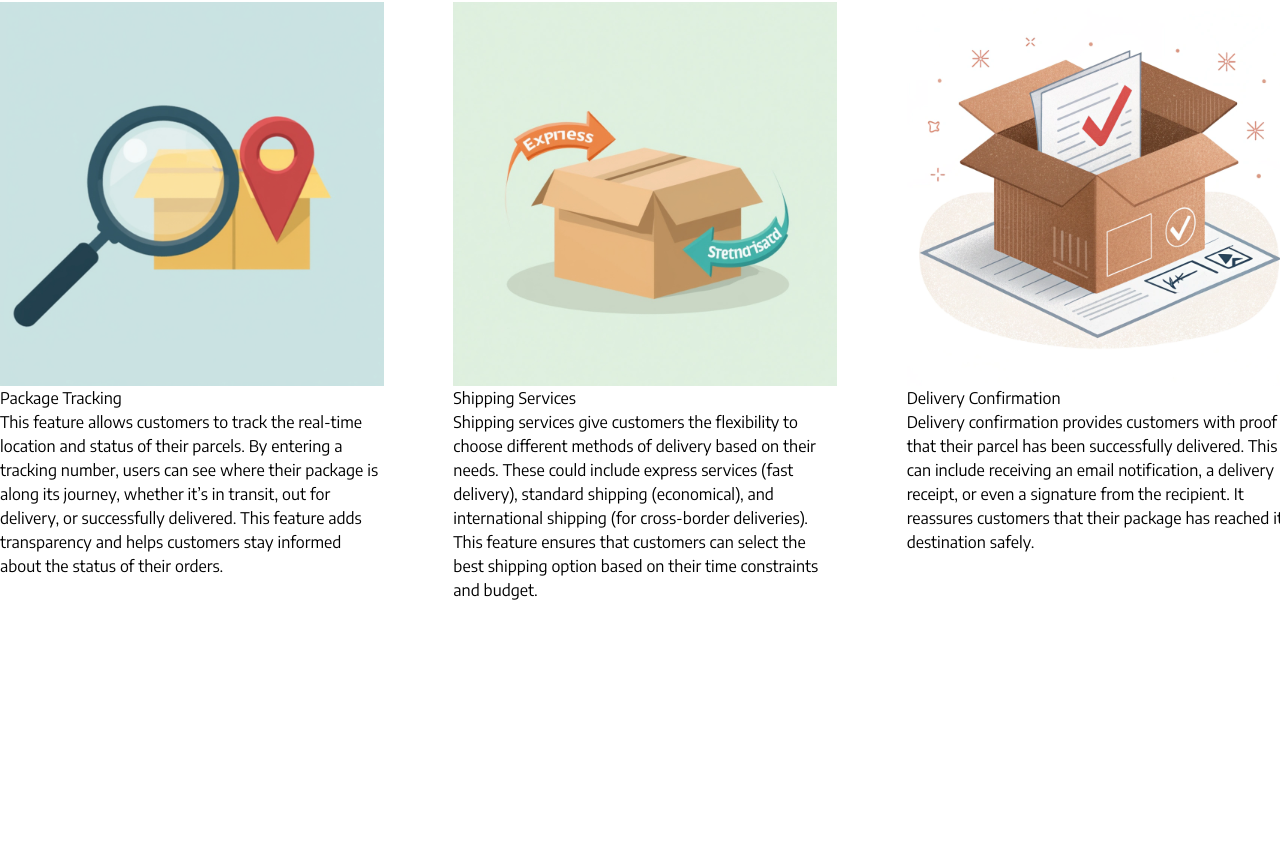
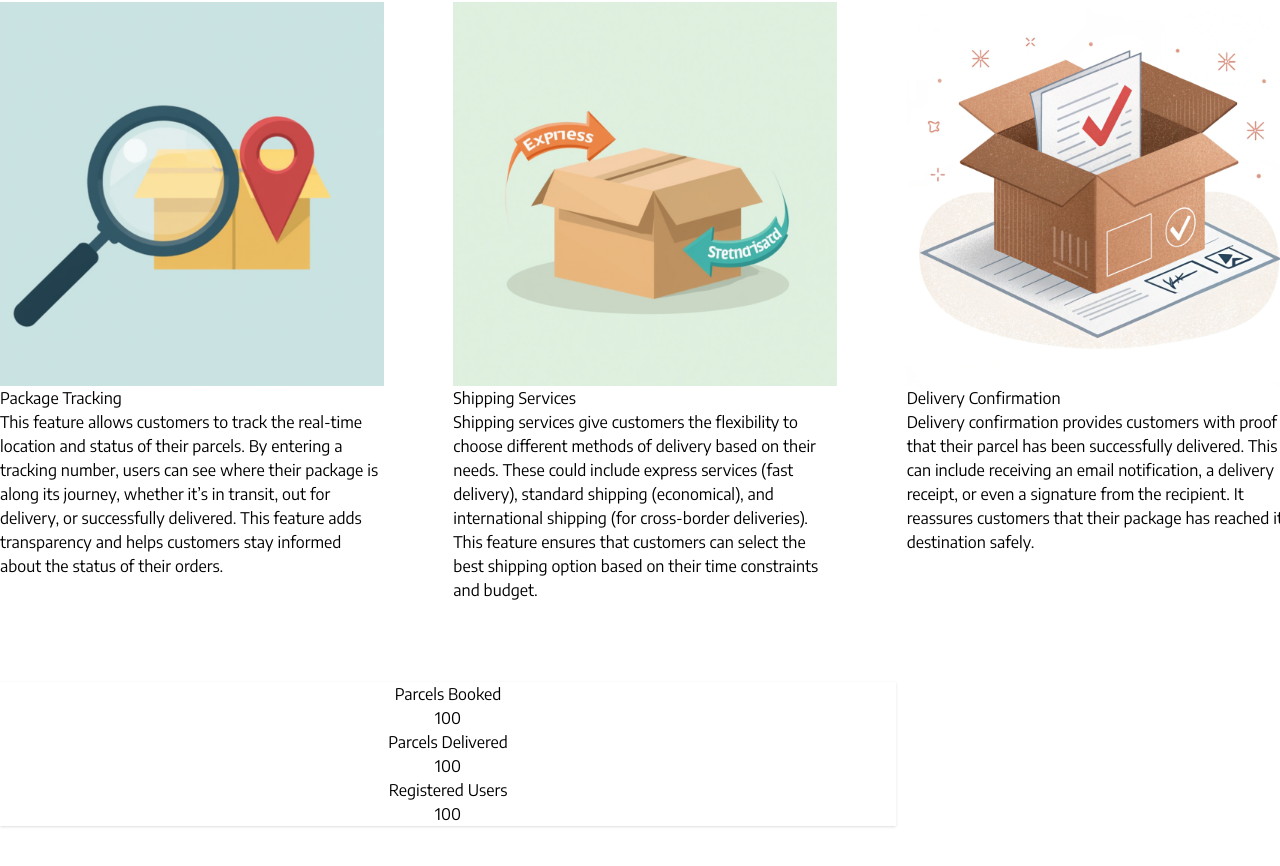
Before and after one commit to Captainboggey/get-deliverd-client, a React (Vite) app: page / in a window 1280 px wide. Shown: the part 994-1860 px from the top of the page. Before the commit the page ends 1596 px from the top, so only its background shows below. Built offline with nearby package versions, Linux system fonts and the light colour scheme; no server answers.

Commit message:
firebase added

```diff
--- a/package.json
+++ b/package.json
@@ -10,9 +10,13 @@
     "preview": "vite preview"
   },
   "dependencies": {
+    "@emotion/react": "^11.14.0",
+    "firebase": "^11.7.1",
     "localforage": "^1.10.0",
     "match-sorter": "^8.0.1",
     "react": "^19.1.0",
+    "react-awesome-reveal": "^4.3.1",
+    "react-countup": "^6.5.3",
     "react-dom": "^19.1.0",
     "react-helmet-async": "^2.0.5",
     "react-icons": "^5.5.0",
--- a/src/Pages/Home/Features/Features.jsx
+++ b/src/Pages/Home/Features/Features.jsx
@@ -2,13 +2,14 @@ import React from 'react';
 import i1 from "../../../assets/icons/1.jpg"
 import i2 from "../../../assets/icons/2.jpg"
 import i3 from "../../../assets/icons/a-checkmark-inside-a-parcel-box-with-a-delivery-si.png"
+import { Fade } from 'react-awesome-reveal';
 
 const Features = () => {
     return (
         <div className='flex justify-center '>
             <div>
                 <h2 className="text-center text-3xl my-20">Our Features Yours  <span className='font-bold text-green-500'> Safety</span></h2>
-
+            <Fade>
             <div className='grid grid-cols-1 md:grid-cols-3 gap-10 md:gap-20'>
                 <div className="card bg-primary text-primary-content w-96">
                     <div className="card-body">
@@ -37,6 +38,7 @@ const Features = () => {
                     </div>
                 </div>
             </div>
+            </Fade>
             </div>
 
         </div>
--- a/src/Pages/Home/Home/Home.jsx
+++ b/src/Pages/Home/Home/Home.jsx
@@ -2,6 +2,7 @@ import React from 'react';
 import Banner from '../Banner/Banner';
 import { Helmet } from 'react-helmet-async';
 import Features from '../Features/Features';
+import Stats from '../Stats/Stats';
 
 const Home = () => {
     return (
@@ -11,6 +12,7 @@ const Home = () => {
             </Helmet>
             <Banner></Banner>
             <Features></Features>
+            <Stats></Stats>
         </div>
     );
 };
--- a/src/Pages/Home/Home/Shared/Navbar/Navbar.jsx
+++ b/src/Pages/Home/Home/Shared/Navbar/Navbar.jsx
@@ -15,7 +15,7 @@ const Navbar = () => {
         <div className="navbar fixed bg-opacity-20 bg-gray-900">
             <div className="navbar-start">
                 <div className="dropdown">
-                    <div tabIndex={0} role="button" className="btn btn-ghost lg:hidden">
+                    <div tabIndex={0} role="button" className="btn btn-ghost text-white lg:hidden">
                         <svg
                             xmlns="http://www.w3.org/2000/svg"
                             className="h-5 w-5"
--- /dev/null
+++ b/src/Pages/Home/Stats/Stats.jsx
@@ -0,0 +1,44 @@
+
+import CountUp from 'react-countup';
+const Stats = () => {
+    return (
+        <div>
+
+            <div className='text-center my-20'>
+
+                <div className="stats shadow max-w-4xl">
+                    <CountUp start={0} end={100} delay={3}>
+                        {({ countUpRef, start }) => (
+                            <div className="stat place-items-center">
+                                <div className="stat-title">Parcels Booked</div>
+                                <div onPointerOver={start} className="stat-value"><span ref={countUpRef} /> </div>
+
+                            </div>
+                        )}
+                    </CountUp>
+                    <CountUp start={0} end={100} delay={3}>
+                        {({ countUpRef, start }) => (
+                            <div className="stat place-items-center">
+                                <div className="stat-title">Parcels Delivered</div>
+                                <div onPointerOver={start} className="stat-value text-secondary"><span ref={countUpRef}></span></div>
+
+                            </div>
+                        )}
+                    </CountUp>
+                    <CountUp start={0} end={100} delay={3}>
+                        {({ countUpRef, start }) => (
+                            <div className="stat place-items-center">
+                                <div className="stat-title">Registered Users</div>
+                                <div onPointerOver={start} className="stat-value"><span ref={countUpRef}></span></div>
+
+                            </div>
+                        )}
+                    </CountUp>
+                </div>
+            </div>
+
+        </div >
+    );
+};
+
+export default Stats;
--- /dev/null
+++ b/src/Pages/Login/Login.jsx
@@ -0,0 +1,11 @@
+import React from 'react';
+
+const Login = () => {
+    return (
+        <div>
+
+        </div>
+    );
+};
+
+export default Login;
--- /dev/null
+++ b/src/Providers/AuthProvider.jsx
@@ -0,0 +1,55 @@
+import React, { createContext, useEffect, useState } from 'react';
+import { createUserWithEmailAndPassword, getAuth, GoogleAuthProvider, onAuthStateChanged, signInWithEmailAndPassword, signInWithPopup, signOut, updateProfile } from "firebase/auth";
+import { app } from '../firebaseinit/firebase.config';
+const AuthContext = createContext(null);
+const auth = getAuth(app)
+const googleProvider = new GoogleAuthProvider()
+const AuthProvider = ({children}) => {
+    const [user,setUser]=useState(null);
+    const [loading,setLoading]=useState(true);
+
+    const signUp =(email,password)=>{
+        setLoading(true)
+        return createUserWithEmailAndPassword(auth,email,password)
+    }
+    const signIn =(email,password)=>{
+        setLoading(true);
+        return signInWithEmailAndPassword(auth,email,password);
+    }
+    const googleLogin =()=>{
+        setLoading(true);
+        return signInWithPopup(auth,googleProvider)
+    }
+    const update =(name,photo)=>{
+        setLoading(true);
+        return updateProfile(auth.currentUser,{
+            displayName: name ,photoURL:photo
+        })
+    }
+    const logOut =()=>{
+        setLoading(true);
+        return signOut(auth)
+    }
+
+    useEffect(()=>{
+        const unSubscribe = onAuthStateChanged(auth,currentUser=>{
+            setUser(currentUser)
+            console.log('state changed ',currentUser)
+            setLoading(false)
+        })
+        return()=>{
+            unSubscribe()
+        }
+    },[])
+
+    const authInfo ={
+        signIn,signUp,update,googleLogin,logOut,user,loading
+    }
+    return (
+       <AuthContext value={authInfo}>
+        {children}
+       </AuthContext>
+    );
+};
+
+export default AuthProvider;
--- /dev/null
+++ b/src/firebaseinit/firebase.config.js
@@ -0,0 +1,17 @@
+// Import the functions you need from the SDKs you need
+import { initializeApp } from "firebase/app";
+// TODO: Add SDKs for Firebase products that you want to use
+// https://firebase.google.com/docs/web/setup#available-libraries
+
+// Your web app's Firebase configuration
+const firebaseConfig = {
+  apiKey:import.meta.env.VITE_apiKey,
+  authDomain:import.meta.env.VITE_authDomain,
+  projectId:import.meta.env.VITE_projectId,
+  storageBucket:import.meta.env.VITE_storageBucket,
+  messagingSenderId:import.meta.env.VITE_messagingSenderId,
+  appId:import.meta.env.VITE_appId
+};
+
+// Initialize Firebase
+export const app = initializeApp(firebaseConfig);
--- a/src/main.jsx
+++ b/src/main.jsx
@@ -5,14 +5,17 @@ import App from './App.jsx'
 import { RouterProvider } from 'react-router-dom'
 import router from './Routes/Route.jsx'
 import { HelmetProvider } from 'react-helmet-async'
+import AuthProvider from './Providers/AuthProvider.jsx'
 const helmetContext = {};
 createRoot(document.getElementById('root')).render(
   <StrictMode>
-  <div   className='font-main '>
-    <HelmetProvider context={helmetContext}>
- <RouterProvider router={router}></RouterProvider>
-    </HelmetProvider>
+    <div className='font-main '>
+      <HelmetProvider context={helmetContext}>
+        <AuthProvider>
+          <RouterProvider router={router}></RouterProvider>
+        </AuthProvider>
+      </HelmetProvider>
 
-  </div>
+    </div>
   </StrictMode>,
 )
```
Also changed, not shown: 1 other file (tests, documents, lock files or other folders).
